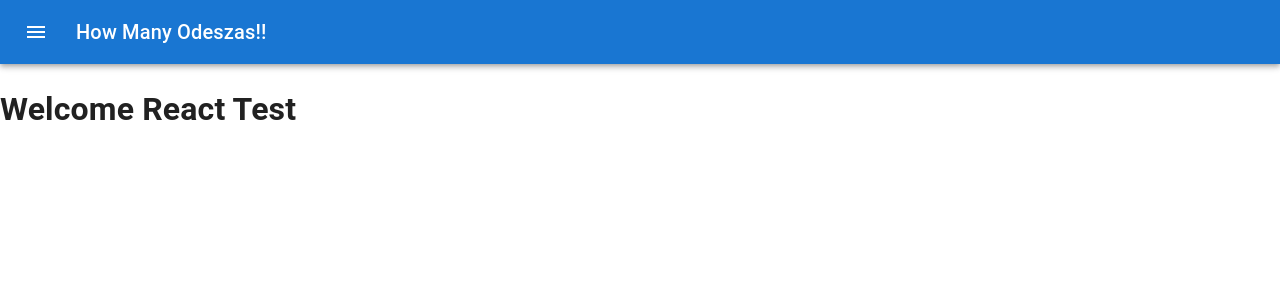
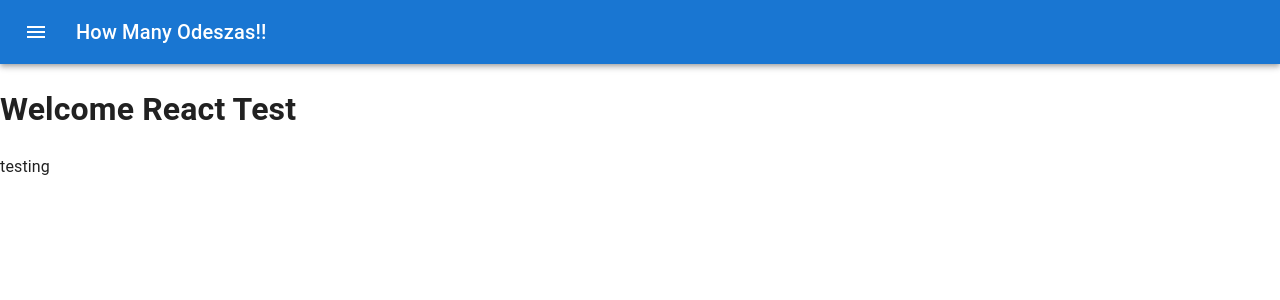
Before and after one commit to amiramonte/gotta-catchem-all-app, a React (Create React App) app: page / in a window 1280 px wide. Shown: the top 300 px of the page. Built offline with nearby package versions, Linux system fonts and the light colour scheme; the HTML template or start-up script is replaced by a standard one.

Commit message:
fixed counter component import on app.js file and counter.js file

```diff
--- a/src/App.js
+++ b/src/App.js
@@ -1,6 +1,7 @@
 import React from "react";
 import { CssBaseline } from "@mui/material";
 import ButtonAppBar from "./components/navbar";
+import Counter from './components/counter';
 
 
 function App() {
@@ -9,6 +10,7 @@ function App() {
       <CssBaseline/>
       <ButtonAppBar />
       <h1>Welcome React Test</h1>
+      <Counter/>
     </div>
   );
 }
--- a/src/components/counter.js
+++ b/src/components/counter.js
@@ -1,19 +1,14 @@
-import React, {useState} from 'react';
+import React from 'react';
 import Box from '@mui/material/Box';
 import Stack from '@mui/material/Stack';
 
-export default function counter() {
-
-    const [count, setCount] = useState(0);
-
-
-
+export default function Counter() {
 
     return (
     <div>
         <Box sx={{ width: '100%' }}>
             <Stack spacing={2}>
-                <p>Testing</p>
+                <p>testing</p>
             </Stack>
         </Box>
     </div>
```
